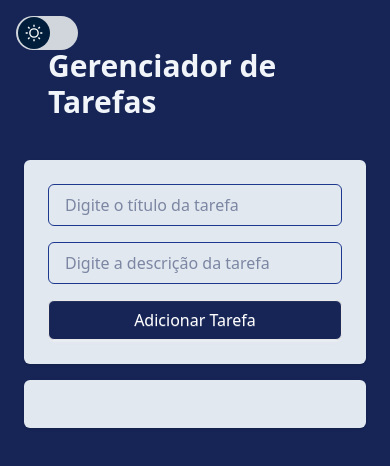
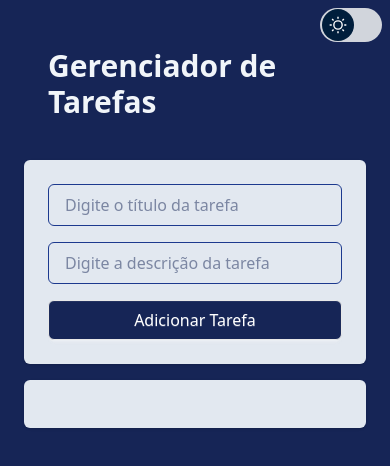
Before and after one commit to BrandonViana/gerenciador-de-tarefas, a React (Vite) app: page / in a window 390 px wide. Shown: the top 466 px of the page. Built offline with nearby package versions, Linux system fonts and the light colour scheme.

Commit message:
adjusted to small screens and shorter displays

```diff
--- a/src/App.jsx
+++ b/src/App.jsx
@@ -40,9 +40,9 @@ function App() {
 
   return (
     <div className="min-w-screen min-h-screen bg-blue-950 dark:bg-blue-50 flex justify-center p-6">
-      <div className="w-[500px] space-y-4">
+      <div className="w-full max-w-[500px] space-y-4">
         <div className="flex items-center justify-center p-6">
-          <div className="absolute top-4 left-4">
+          <div className="absolute top-2 right-2 sm:top-4 sm:left-4">
             <TailwindSwitch />
           </div>
           <h1 className="text-3xl text-slate-100 dark:text-blue-950 font-bold">
```
